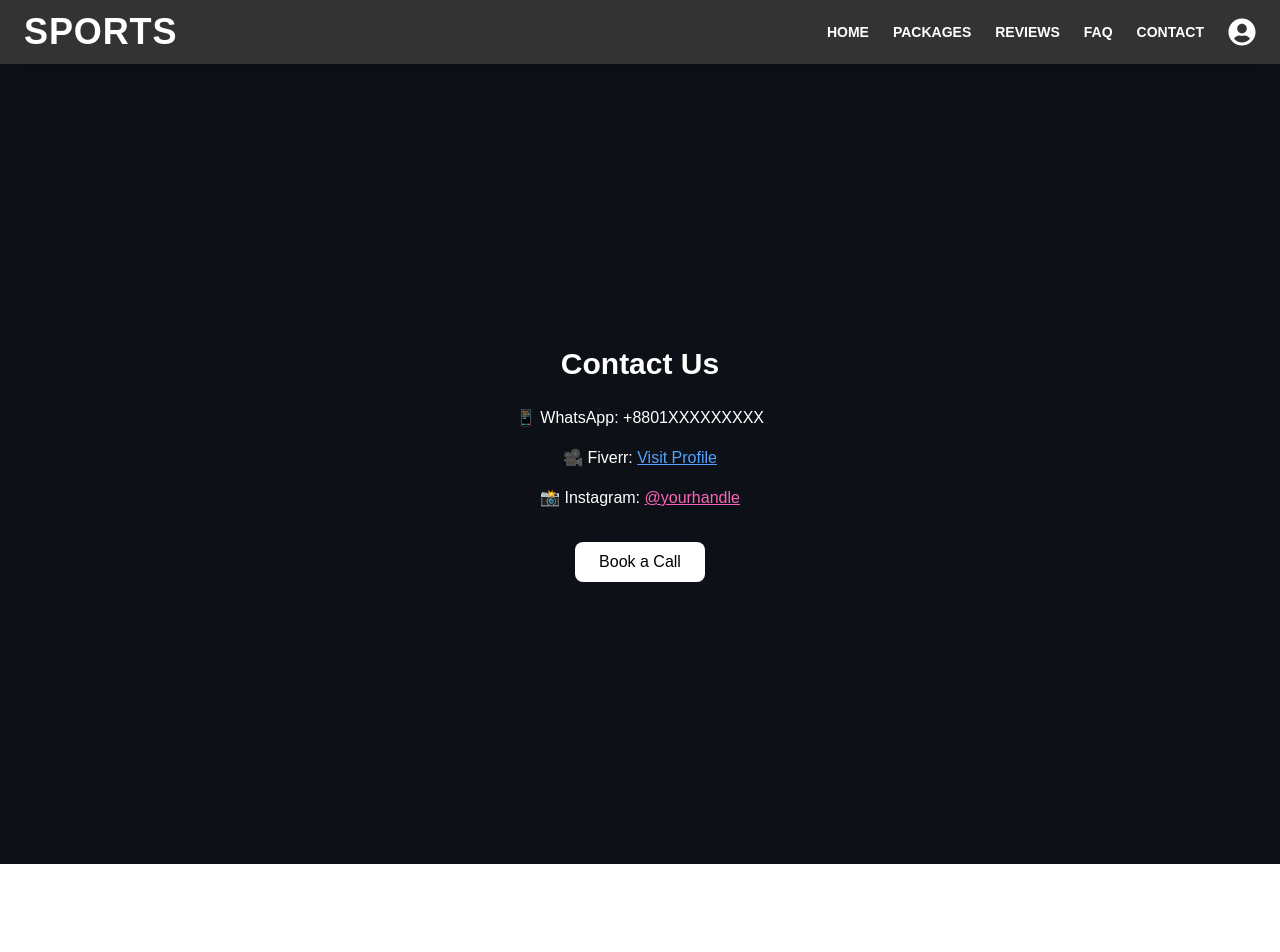
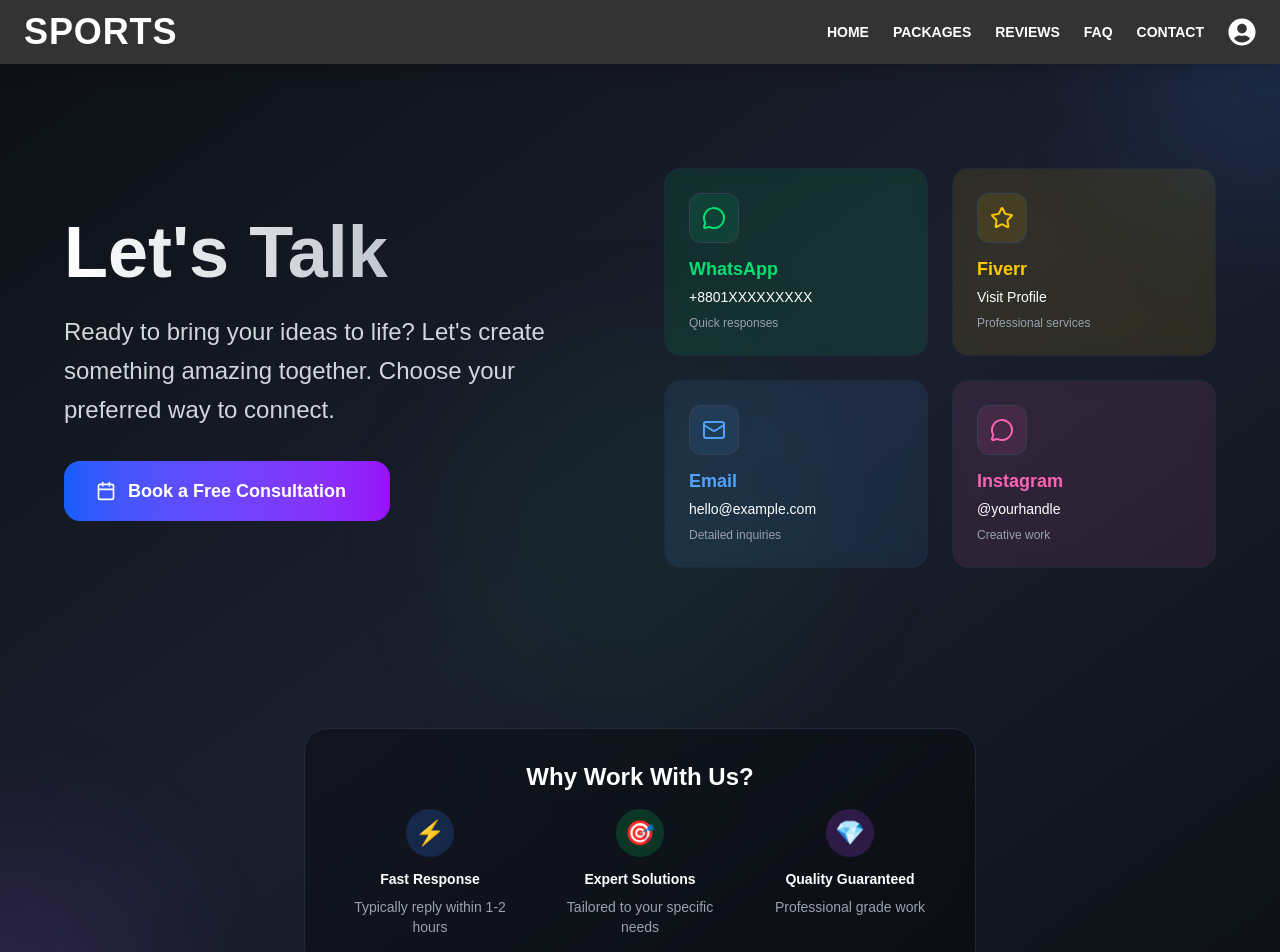
Before and after one commit to Apur0y/sports-edit, a Next.js app: page /contact in a window 1280 px wide. Shown: the top 952 px of the page. Before the commit the page ends 864 px from the top, so only its background shows below. Built offline with nearby package versions, Linux system fonts and the light colour scheme.

Commit message:
added the contact page

```diff
--- a/package.json
+++ b/package.json
@@ -10,10 +10,12 @@
   },
   "dependencies": {
     "framer-motion": "^12.23.24",
+    "lucide-react": "^0.546.0",
     "next": "15.5.4",
     "react": "19.1.0",
     "react-dom": "19.1.0",
     "react-icons": "^5.5.0",
+    "react-intersection-observer": "^9.16.0",
     "swiper": "^12.0.2"
   },
   "devDependencies": {
--- a/src/app/contact/page.tsx
+++ b/src/app/contact/page.tsx
@@ -1,15 +1,233 @@
-// app/contact/page.tsx
+"use client";
+
+import { motion } from "framer-motion";
+import { useInView } from "react-intersection-observer";
+import {
+  Mail,
+  Phone,
+  MapPin,
+  Calendar,
+  MessageCircle,
+  Star,
+} from "lucide-react";
+
 export default function ContactPage() {
+  const [ref, inView] = useInView({
+    triggerOnce: true,
+    threshold: 0.1,
+  });
+
+  const contactMethods = [
+    {
+      icon: <MessageCircle className="w-6 h-6" />,
+      platform: "WhatsApp",
+      value: "+8801XXXXXXXXX",
+      href: "https://wa.me/8801XXXXXXXXX",
+      color: "text-green-400",
+      bgColor: "bg-green-400/10",
+      description: "Quick responses",
+    },
+    {
+      icon: <Star className="w-6 h-6" />,
+      platform: "Fiverr",
+      value: "Visit Profile",
+      href: "https://fiverr.com/yourprofile",
+      color: "text-yellow-400",
+      bgColor: "bg-yellow-400/10",
+      description: "Professional services",
+    },
+    {
+      icon: <Mail className="w-6 h-6" />,
+      platform: "Email",
+      value: "hello@example.com",
+      href: "mailto:hello@example.com",
+      color: "text-blue-400",
+      bgColor: "bg-blue-400/10",
+      description: "Detailed inquiries",
+    },
+    {
+      icon: <MessageCircle className="w-6 h-6" />,
+      platform: "Instagram",
+      value: "@yourhandle",
+      href: "https://instagram.com/yourhandle",
+      color: "text-pink-400",
+      bgColor: "bg-pink-400/10",
+      description: "Creative work",
+    },
+  ];
+
+  const containerVariants = {
+    hidden: { opacity: 0 },
+    visible: {
+      opacity: 1,
+      transition: {
+        staggerChildren: 0.2,
+      },
+    },
+  };
+
+  const itemVariants = {
+    hidden: { y: 20, opacity: 0 },
+    visible: {
+      y: 0,
+      opacity: 1,
+      transition: {
+        duration: 0.6,
+      },
+    },
+  };
+
+  const cardVariants = {
+    hidden: { scale: 0.9, opacity: 0 },
+    visible: {
+      scale: 1,
+      opacity: 1,
+      transition: {
+        duration: 0.5,
+      },
+    },
+    hover: {
+      scale: 1.05,
+      y: -5,
+      transition: {
+        duration: 0.2,
+      },
+    },
+  };
+
   return (
-    <section className="min-h-screen flex flex-col justify-center items-center bg-[#0d1117] text-white p-6">
-      <h2 className="text-3xl font-bold mb-6">Contact Us</h2>
-      <div className="space-y-4 text-center">
-        <p>📱 WhatsApp: +8801XXXXXXXXX</p>
-        <p>🎥 Fiverr: <a href="https://fiverr.com/yourprofile" className="text-blue-400 underline">Visit Profile</a></p>
-        <p>📸 Instagram: <a href="https://instagram.com/yourhandle" className="text-pink-400 underline">@yourhandle</a></p>
-        <button className="bg-white text-black px-6 py-2 rounded-lg mt-4 hover:bg-gray-200">
-          Book a Call
-        </button>
+    <section className="min-h-screen bg-gradient-to-br from-[#0d1117] via-[#1a1f2e] to-[#0d1117] text-white p-6 relative overflow-hidden">
+      {/* Background Elements */}
+      <div className="absolute inset-0 overflow-hidden">
+        <div className="absolute -top-40 -right-40 w-80 h-80 bg-blue-500/10 rounded-full blur-3xl"></div>
+        <div className="absolute -bottom-40 -left-40 w-80 h-80 bg-purple-500/10 rounded-full blur-3xl"></div>
+        <div className="absolute top-1/2 left-1/2 transform -translate-x-1/2 -translate-y-1/2 w-96 h-96 bg-green-500/5 rounded-full blur-3xl"></div>
+      </div>
+
+      <div className="max-w-6xl mx-auto relative z-10">
+        <motion.div
+          ref={ref}
+          initial="hidden"
+          animate={inView ? "visible" : "hidden"}
+          variants={containerVariants}
+          className="flex flex-col lg:flex-row items-center justify-between gap-12 py-20"
+        >
+          {/* Left Content */}
+          <motion.div
+            variants={itemVariants}
+            className="flex-1 text-center lg:text-left"
+          >
+            <motion.div
+              initial={{ opacity: 0, x: -50 }}
+              animate={{ opacity: 1, x: 0 }}
+              transition={{ duration: 0.8 }}
+            >
+              <h1 className="text-5xl lg:text-7xl font-bold mb-6 bg-gradient-to-r from-white to-gray-400 bg-clip-text text-transparent">
+                Let's Talk
+              </h1>
+              <p className="text-xl lg:text-2xl text-gray-300 mb-8 leading-relaxed">
+                Ready to bring your ideas to life? Let's create something
+                amazing together. Choose your preferred way to connect.
+              </p>
+
+              <motion.div
+                whileHover={{ scale: 1.05 }}
+                whileTap={{ scale: 0.95 }}
+                className="inline-block"
+              >
+                <a
+                  target="_blank"
+                  rel="noopener noreferrer"
+                  href="https://calendly.com/game0play24/30min"
+                  className="group bg-gradient-to-r from-blue-600 to-purple-600 px-8 py-4 rounded-2xl font-semibold text-lg inline-flex items-center gap-3 hover:shadow-2xl hover:shadow-blue-500/25 transition-all duration-300"
+                >
+                  <Calendar className="w-5 h-5" />
+                  Book a Free Consultation
+                  <div className="w-0 group-hover:w-5 transition-all duration-300 overflow-hidden">
+                    ↗
+                  </div>
+                </a>
+              </motion.div>
+            </motion.div>
+          </motion.div>
+
+          {/* Right Content - Contact Methods */}
+          <motion.div
+            variants={containerVariants}
+            className="flex-1 grid grid-cols-1 md:grid-cols-2 gap-6 w-full max-w-2xl"
+          >
+            {contactMethods.map((method, index) => (
+              <motion.a
+                key={method.platform}
+                href={method.href}
+                target="_blank"
+                rel="noopener noreferrer"
+                variants={cardVariants}
+                initial="hidden"
+                animate="visible"
+                whileHover="hover"
+                custom={index}
+                className={`${method.bgColor} backdrop-blur-sm border border-gray-800 rounded-2xl p-6 group cursor-pointer hover:border-gray-600 transition-all duration-300`}
+              >
+                <div className="flex items-start justify-between mb-3">
+                  <div
+                    className={`p-3 rounded-xl ${method.bgColor} border border-gray-700`}
+                  >
+                    <div className={method.color}>{method.icon}</div>
+                  </div>
+                  <div className="text-2xl opacity-0 group-hover:opacity-100 transform translate-x-2 group-hover:translate-x-0 transition-all duration-300">
+                    ↗
+                  </div>
+                </div>
+
+                <h3 className={`text-lg font-semibold mb-1 ${method.color}`}>
+                  {method.platform}
+                </h3>
+                <p className="text-white font-medium text-sm mb-2">
+                  {method.value}
+                </p>
+                <p className="text-gray-400 text-xs">{method.description}</p>
+              </motion.a>
+            ))}
+          </motion.div>
+        </motion.div>
+
+        {/* Additional Info Section */}
+        <motion.div
+          initial={{ opacity: 0, y: 50 }}
+          animate={{ opacity: 1, y: 0 }}
+          transition={{ duration: 0.8, delay: 0.5 }}
+          className="mt-20 text-center"
+        >
+          <div className="bg-black/30 backdrop-blur-sm border border-gray-800 rounded-3xl p-8 max-w-2xl mx-auto">
+            <h3 className="text-2xl font-bold mb-4">Why Work With Us?</h3>
+            <div className="grid grid-cols-1 md:grid-cols-3 gap-6 text-sm">
+              <div className="text-center">
+                <div className="w-12 h-12 bg-blue-500/20 rounded-full flex items-center justify-center mx-auto mb-3">
+                  <span className="text-2xl">⚡</span>
+                </div>
+                <h4 className="font-semibold mb-2">Fast Response</h4>
+                <p className="text-gray-400">
+                  Typically reply within 1-2 hours
+                </p>
+              </div>
+              <div className="text-center">
+                <div className="w-12 h-12 bg-green-500/20 rounded-full flex items-center justify-center mx-auto mb-3">
+                  <span className="text-2xl">🎯</span>
+                </div>
+                <h4 className="font-semibold mb-2">Expert Solutions</h4>
+                <p className="text-gray-400">Tailored to your specific needs</p>
+              </div>
+              <div className="text-center">
+                <div className="w-12 h-12 bg-purple-500/20 rounded-full flex items-center justify-center mx-auto mb-3">
+                  <span className="text-2xl">💎</span>
+                </div>
+                <h4 className="font-semibold mb-2">Quality Guaranteed</h4>
+                <p className="text-gray-400">Professional grade work</p>
+              </div>
+            </div>
+          </div>
+        </motion.div>
       </div>
     </section>
   );
--- a/src/app/page.tsx
+++ b/src/app/page.tsx
@@ -1,7 +1,5 @@
-
 
 import AboutUs from "@/conponents/home/AboutUs";
-import ReviewSection from "@/conponents/home/Review";
 import Banner from "@/conponents/shared/Banner";
 import FloatingButtons from "@/conponents/shared/FloatingButtons";
 import Footer from "@/conponents/shared/Footer";
```
Also changed, not shown: 1 other file (tests, documents, lock files or other folders).
